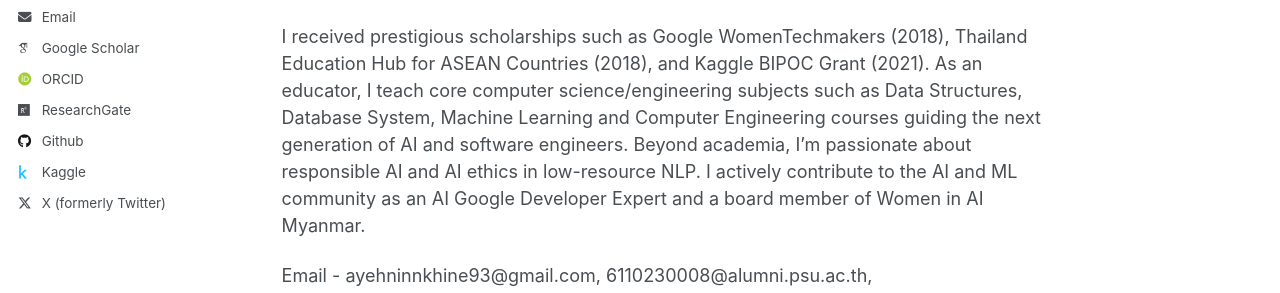
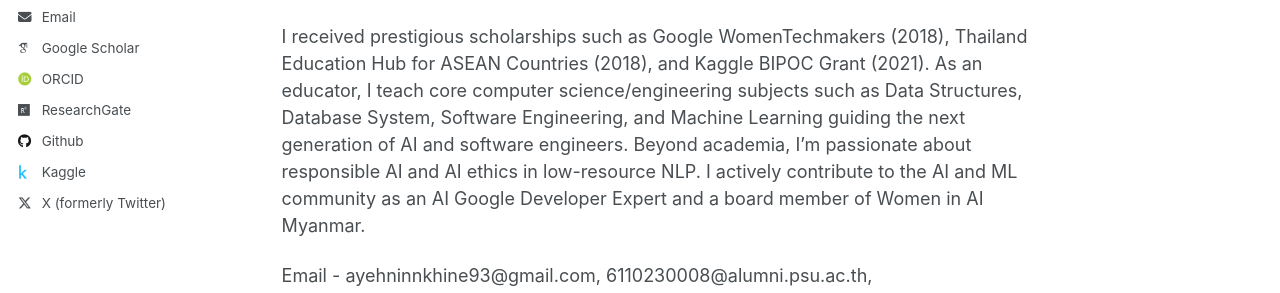
Before and after one commit to ayehninnkhine/ayehninnkhine.github.io, a Jekyll site: the page built from _pages/about.md, in a window 1280 px wide and 1099 px high. Shown: the part 361-654 px from the top of the window. Built offline with Jekyll 4.4.1, drawn with Linux system fonts in a browser that asks for light colours; some web fonts are replaced.

Commit message:
Update about.md

```diff
--- a/_pages/about.md
+++ b/_pages/about.md
@@ -12,7 +12,7 @@ I’m an AI researcher, educator, and community builder passionate about Natural
 Currently, I’m a lecturer at KMUTT (King Mongkut’s University of Technology Thonburi), Department of Computer Engineering.  My journey in AI started with a master’s thesis on Burmese text classification and later expanded into medical AI during my Ph.D. I’ve also worked on humanitarian AI projects as senior NLP consultant that won grants from Microsoft AI for Good and UNDP.
 
 I received prestigious scholarships such as Google WomenTechmakers (2018), Thailand Education Hub for ASEAN Countries (2018), and Kaggle BIPOC Grant (2021).
-As an educator, I teach core computer science/engineering subjects such as Data Structures, Database System, Machine Learning and Computer Engineering courses guiding the next generation of AI and software engineers.
+As an educator, I teach core computer science/engineering subjects such as Data Structures, Database System, Software Engineering, and Machine Learning guiding the next generation of AI and software engineers.
 Beyond academia, I’m passionate about responsible AI and AI ethics in low-resource NLP. I actively contribute to the AI and ML community as an AI Google Developer Expert and a board member of Women in AI Myanmar.
 
 
```
